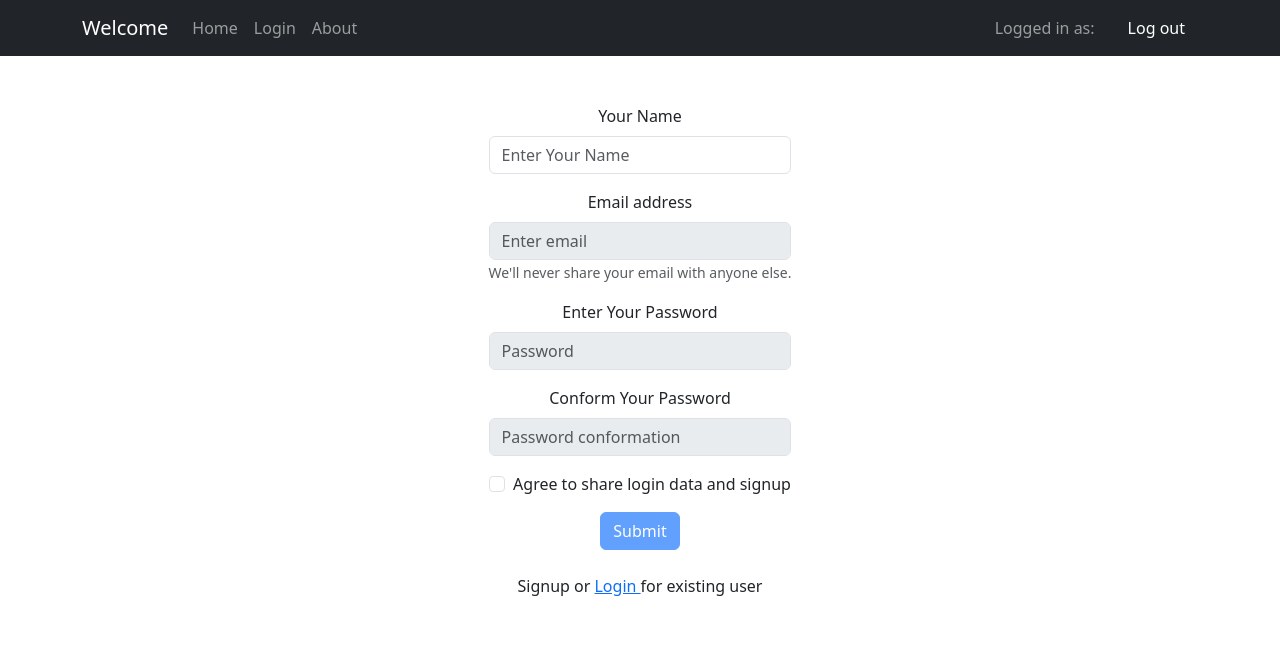
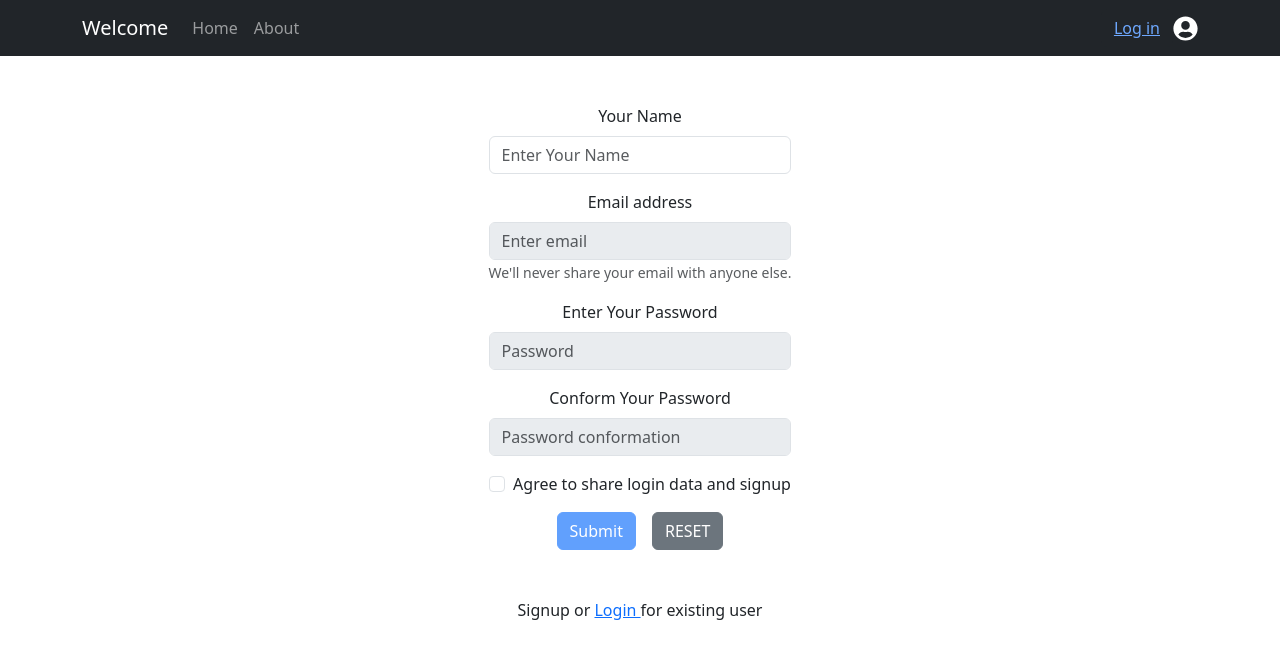
Before and after one commit to Rashmika-Dineth/webproject, a React (Create React App) app: page /signup in a window 1280 px wide. Shown: the top 658 px of the page. Built offline with nearby package versions, Linux system fonts and the light colour scheme; no server answers.

Commit message:
authupdate

```diff
--- a/package.json
+++ b/package.json
@@ -15,6 +15,7 @@
     "react": "^18.2.0",
     "react-bootstrap": "^2.8.0",
     "react-dom": "^18.2.0",
+    "react-icons": "^4.10.1",
     "react-router-dom": "^6.14.2",
     "react-scripts": "5.0.1",
     "typescript": "^4.9.5",
--- a/public/index.html
+++ b/public/index.html
@@ -24,7 +24,7 @@
       work correctly both with client-side routing and a non-root public URL.
       Learn how to configure a non-root public URL by running `npm run build`.
     -->
-    <title>React App</title>
+    <title>LMS SYSTEM</title>
   </head>
   <body>
     <noscript>You need to enable JavaScript to run this app.</noscript>
--- a/src/Pages/Login.tsx
+++ b/src/Pages/Login.tsx
@@ -4,6 +4,7 @@ import {useState, useContext} from "react";
 import {getAuth, signInWithEmailAndPassword} from "firebase/auth";
 import Modal from "react-bootstrap/Modal";
 import AuthContext from "../components/Authentication/AuthContext";
+import {useNavigate} from "react-router-dom";
 
 function Login() {
   const {setAuthResult} = useContext<any>(AuthContext);
@@ -13,6 +14,7 @@ function Login() {
   const [email, setEmail] = useState("");
   const [password, setPassword] = useState("");
   const auth = getAuth();
+  const navigate = useNavigate();
 
   const OnSubmitLogin = () => {
     console.log("Submit login");
@@ -27,12 +29,18 @@ function Login() {
         setShow(true);
         setModalTitle(`Welcome ${userName}`);
         setDescription("You are now logged in");
+        setEmail("");
+        setPassword("");
       })
       .catch((error) => {
         setShow(true);
         setModalTitle("Error");
         setDescription(` ${error.message}`);
         //console.log(error);
+      })
+      .finally(() => {
+        setEmail("");
+        setPassword("");
       });
   };
   return (
@@ -47,6 +55,7 @@ function Login() {
             onChange={(e) => setEmail(e.target.value)}
             type="email"
             placeholder="Enter email"
+            value={email}
           />
           <Form.Text className="text-muted"></Form.Text>
         </Form.Group>
@@ -57,6 +66,7 @@ function Login() {
             placeholder="Password"
             disabled={email.length <= 0}
             onChange={(e) => setPassword(e.target.value)}
+            value={password}
           />
         </Form.Group>
         <Button variant="primary" onClick={() => OnSubmitLogin()}>
@@ -73,7 +83,13 @@ function Login() {
         </Modal.Header>
         <Modal.Body>{description}</Modal.Body>
         <Modal.Footer>
-          <Button variant="secondary" onClick={() => setShow(false)}>
+          <Button
+            variant="secondary"
+            onClick={() => {
+              setShow(false);
+              navigate("/home");
+            }}
+          >
             Close
           </Button>
         </Modal.Footer>
--- a/src/Pages/Signup.tsx
+++ b/src/Pages/Signup.tsx
@@ -7,6 +7,7 @@ import {useState, useEffect} from "react";
 import Button from "react-bootstrap/Button";
 import Form from "react-bootstrap/Form";
 import Modal from "react-bootstrap/Modal";
+import Stack from "react-bootstrap/Stack";
 
 function Signup() {
   const [show, setShow] = useState<boolean>();
@@ -27,7 +28,6 @@ function Signup() {
       .then((userCredential) => {
         // Signed in
         const user = userCredential.user;
-        console.log("Signup", user);
         updateProfile(user, {displayName: name}).then(() => {
           setModalTitle("Signup Success!");
           setDescription("You have successfully signed up");
@@ -35,6 +35,12 @@ function Signup() {
       })
       .catch((error) => {
         setDescription(error.message);
+        setShow(true);
+      })
+      .finally(() => {
+        ResetForm();
+        setModalTitle("Signup Success!");
+        setDescription("Please login to continue");
         setShow(true);
       });
   };
@@ -55,6 +61,14 @@ function Signup() {
     }
   };
 
+  const ResetForm = () => {
+    setName("");
+    setEmail("");
+    setPassword("");
+    setPasswordcnf("");
+    setCheckbox(false);
+  };
+
   return (
     <div className="d-flex align-items-center justify-content-center">
       {/*/////////////////////////////////// FORM ///////////////////////////////////////////////////////////*/}
@@ -67,6 +81,7 @@ function Signup() {
             onChange={(e) => setName(e.target.value)}
             type="name"
             placeholder="Enter Your Name"
+            value={name}
           />
         </Form.Group>
         <Form.Group className="mb-3" controlId="formBasicEmail">
@@ -76,6 +91,7 @@ function Signup() {
             type="email"
             placeholder="Enter email"
             disabled={name.length <= 0}
+            value={email}
           />
           <Form.Text className="text-muted">
             We'll never share your email with anyone else.
@@ -88,6 +104,7 @@ function Signup() {
             placeholder="Password"
             disabled={email.length <= 0}
             onChange={(e) => setPassword(e.target.value)}
+            value={password}
           />
         </Form.Group>
         <Form.Group className="mb-3" controlId="formBasicPasswordcnf">
@@ -97,6 +114,7 @@ function Signup() {
             placeholder="Password conformation"
             disabled={email.length <= 0 && password.length <= 0}
             onChange={(e) => setPasswordcnf(e.target.value)}
+            value={passwordcnf}
           />
         </Form.Group>
         <Form.Group className="mb-3" controlId="formBasicCheckbox">
@@ -104,16 +122,25 @@ function Signup() {
             onChange={(e) => setCheckbox(e.target.checked)}
             type="checkbox"
             label="Agree to share login data and signup"
+            checked={checkbox}
           />
         </Form.Group>
+        <Stack
+          direction="horizontal"
+          gap={3}
+          className="align-items-center justify-content-center"
+        >
           <Button
             variant="primary"
-          type="submit"
             onClick={() => OnSubmit()}
             disabled={!checkbox}
           >
             Submit
           </Button>
+          <Button variant="secondary" onClick={() => ResetForm()}>
+            RESET
+          </Button>
+        </Stack>
         <br />
         <br />
         Signup or <a href="/login"> Login </a> for existing user
--- a/src/components/Navigation/NavigationBar.tsx
+++ b/src/components/Navigation/NavigationBar.tsx
@@ -5,24 +5,25 @@ import Navbar from "react-bootstrap/Navbar";
 import {useContext} from "react";
 import AuthContext from "../Authentication/AuthContext";
 import Button from "react-bootstrap/Button";
-
+import {FaUserCircle} from "react-icons/fa";
 import {getAuth, signOut} from "firebase/auth";
+import {useState} from "react";
 
 function NavigationBar() {
   const {authResult, setAuthResult} = useContext<any>(AuthContext);
   const auth = getAuth();
+  const [loginToggle, setLoginToggle] = useState(false);
 
   const Logout = () => {
     signOut(auth)
       .then(() => {
-        // Sign-out successful.
-      })
-      .catch((error) => {
-        // An error happened.
-      });
         setAuthResult({
           loading: false,
           user: null,
+        });
+      })
+      .catch((error) => {
+        console.log(error);
       });
   };
 
@@ -33,12 +34,13 @@ function NavigationBar() {
           <Navbar.Brand href="/">Welcome</Navbar.Brand>
           <Nav className="me-auto">
             <Nav.Link href="/home">Home</Nav.Link>
-            <Nav.Link href="/login">Login</Nav.Link>
             <Nav.Link href="/about">About</Nav.Link>
           </Nav>
 
           <Navbar.Collapse className="justify-content-end">
-            <Navbar.Text>
+            {authResult?.user ? (
+              <>
+                <Navbar.Text color="white">
                   Logged in as: {authResult?.user?.displayName}
                 </Navbar.Text>
                 <Button
@@ -50,6 +52,16 @@ function NavigationBar() {
                 >
                   Log out
                 </Button>
+              </>
+            ) : (
+              <Button style={{marginLeft: 20}} variant="dark">
+                <a onClick={() => setLoginToggle(false)} href="/login">
+                  {" "}
+                  Log in{" "}
+                </a>
+              </Button>
+            )}
+            <FaUserCircle color="white" size={25} />
           </Navbar.Collapse>
         </Container>
       </Navbar>
```
Also changed, not shown: 1 other file (tests, documents, lock files or other folders). Lines whose indentation alone changed are shown as unchanged.
